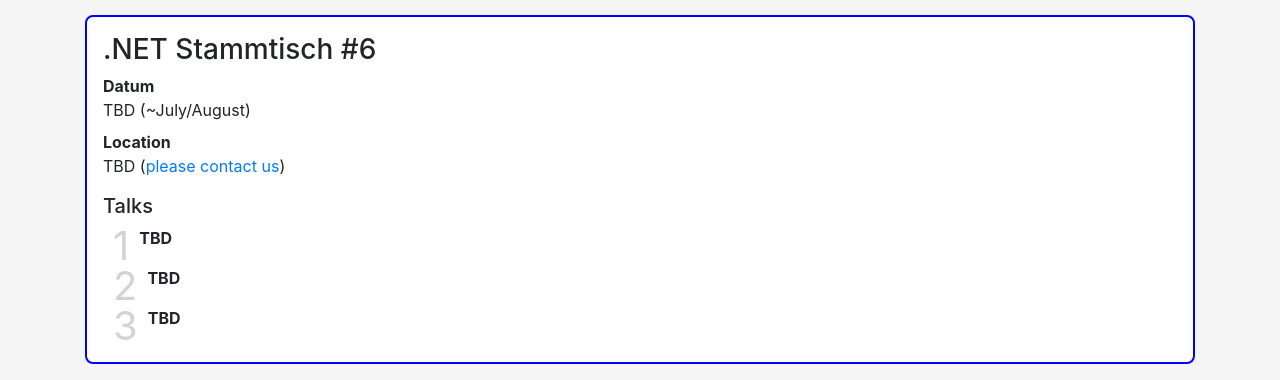
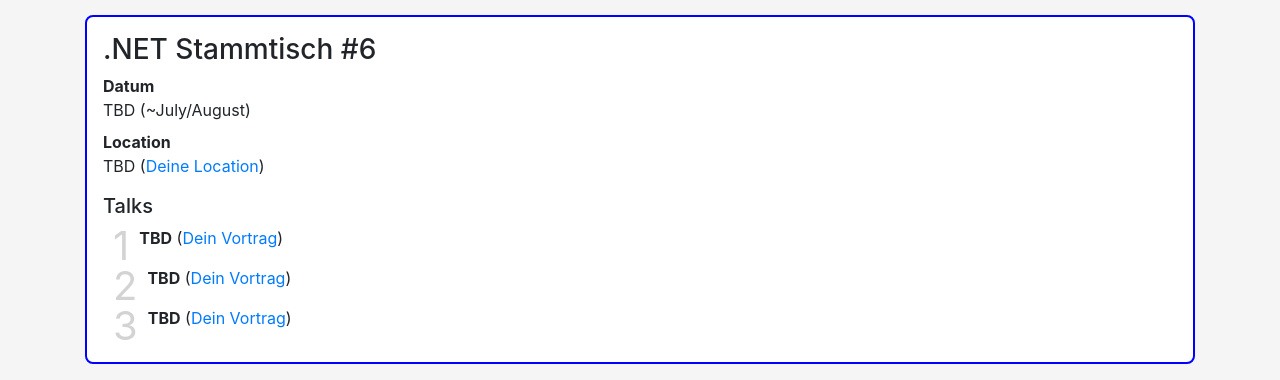
Before and after one commit to dotnetstammtisch/dotnetstammtisch.github.io, a plain HTML site: page index.html in a window 1280 px wide. Shown: the part 283-663 px from the top of the page. Drawn offline with nearby package versions, Linux system fonts and the light colour scheme.

Commit message:
Update index.html

```diff
--- a/index.html
+++ b/index.html
@@ -61,28 +61,28 @@
                 <dd>TBD (~July/August)</dd>
 
                 <dt>Location</dt>
-                <dd>TBD (<a href="mailto:organizers@dotnetstammtisch.at">please contact us</a>)</dd>
+                <dd>TBD (<a href="mailto:organizers@dotnetstammtisch.at">Deine Location</a>)</dd>
             </dl>
 
             <h5>Talks</h5>
             <div class="d-flex">
                 <div class="talk-number">1</div>
                 <div>
-                    <p><strong>TBD</strong></p>
+                    <p><strong>TBD</strong> (<a href="mailto:organizers@dotnetstammtisch.at">Dein Vortrag</a>)</p>
                 </div>
             </div>
 
             <div class="d-flex">
                 <div class="talk-number">2</div>
                 <div>
-                    <p><strong>TBD</strong></p>
+                    <p><strong>TBD</strong> (<a href="mailto:organizers@dotnetstammtisch.at">Dein Vortrag</a>)</p>
                 </div>
             </div>
 
             <div class="d-flex">
                 <div class="talk-number">3</div>
                 <div>
-                    <p><strong>TBD</strong></p>
+                    <p><strong>TBD</strong> (<a href="mailto:organizers@dotnetstammtisch.at">Dein Vortrag</a>)</p>
                 </div>
             </div>
         </div>
```
